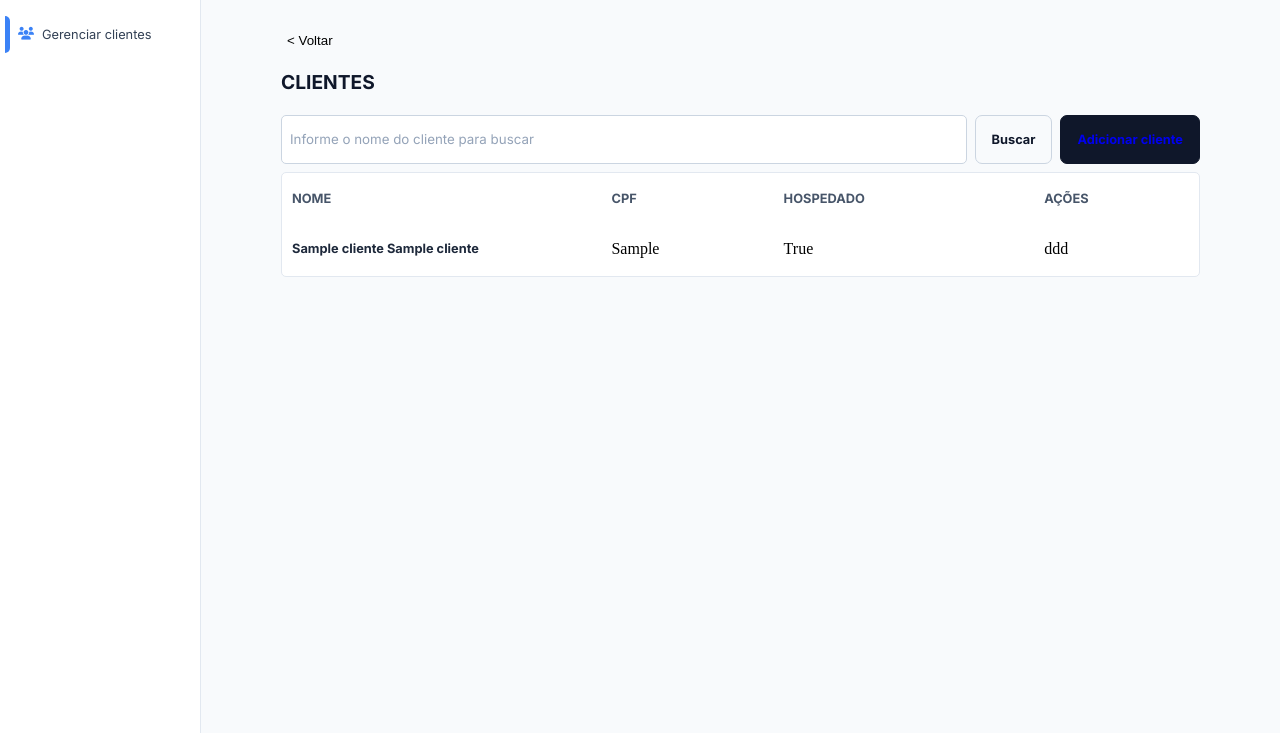
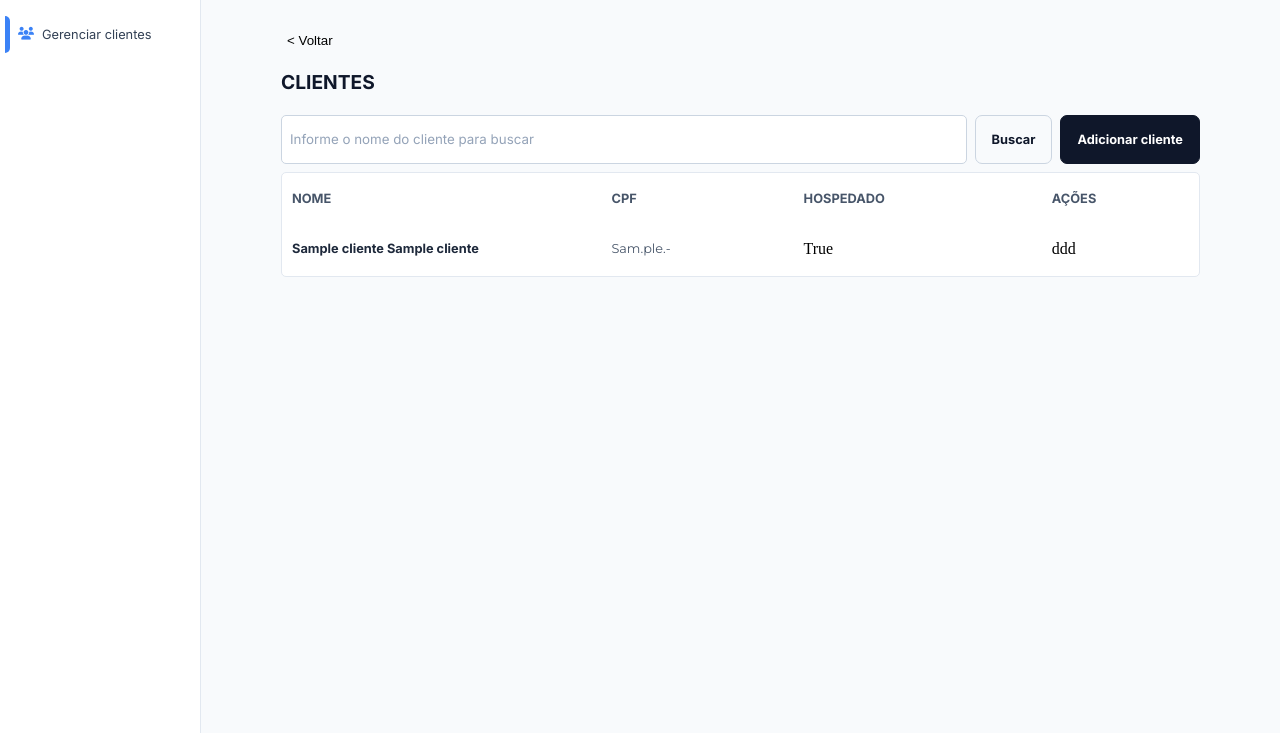
Before and after one commit to Kohlrausch16/sistema_gestao_hotel, a Django app: page /clientes/ in a window 1280 px wide. Shown: the part 67-800 px from the top of the page. Run offline with Django 5.2, Linux system fonts and the light colour scheme; tables that the repository leaves empty hold one stand-in row (values such as "Sample post").

Commit message:
feat: Aplicação máscara sobre o campo CPF

```diff
--- a/hotelaria_app/static/css/formulario.css
+++ b/hotelaria_app/static/css/formulario.css
@@ -64,8 +64,11 @@ label{
     transition: background-color 0.5s;
 }
 
+.botao-confirmar, .botao-confirmar > a{
+    color: #FFFFFF;
+}
+
 .botao-confirmar{
-    color: #FFFFFF;
     background-color: #0F172A;
     border: 1px solid #0F172A;
 }
--- a/hotelaria_app/static/css/tipografias.css
+++ b/hotelaria_app/static/css/tipografias.css
@@ -27,9 +27,16 @@
     font-weight: 700;
 }
 
-.campo-nome-tabela{
+.tabela-fonte-1{
     color: #1E293B;
     font-family: "Inter", sans-serif;
     font-size: 0.8rem;
     font-weight: 700;
 }
+
+.tabela-fonte-2{
+    font-family: "Montserrat", sans-serif;
+    font-weight: 400;
+    font-size: 0.8rem;
+    color: #475569;
+}
--- /dev/null
+++ b/hotelaria_app/static/scripts/aplicarMascaraCpf.js
@@ -0,0 +1,6 @@
+const camposCpf = document.getElementsByClassName("campo-cpf");
+
+for(let elemento of camposCpf){
+    let valorBase = elemento.innerHTML;
+    elemento.innerHTML = `${valorBase.slice(0, 3)}.${valorBase.slice(3, 6)}.${valorBase.slice(6, 9)}-${valorBase.slice(9, 11)}`;
+}
--- a/hotelaria_app/templates/listagem_clientes.html
+++ b/hotelaria_app/templates/listagem_clientes.html
@@ -19,7 +19,7 @@
     <div class="acoes-pagina-container">
         <input class="campo-formulario placeholder-input input-cpf" placeholder="Informe o nome do cliente para buscar" />
         <button class="botao-formulario botao-cancelar">Buscar</button>
-        <button class="botao-formulario botao-confirmar"><a href="{% url "cadastrar_cliente" %}">Adicionar cliente</a></button>
+        <a href="{% url "cadastrar_cliente" %}" class="botao-formulario botao-confirmar">Adicionar cliente</a>
     </div>
 
     <table border="">
@@ -37,9 +37,9 @@
             {% for cliente in clientes %}
 
                 <tr class="item-tabela">
-                    <td class="campo-nome-tabela coluna-nome">{{ cliente.nome }} {{ cliente.sobrenome }}</td>
-                    <td>{{ cliente.cpf }}</td>
-                    <td>{{ True }}</td>
+                    <td class="tabela-fonte-1 coluna-nome">{{ cliente.nome }} {{ cliente.sobrenome }}</td>
+                    <td class="tabela-fonte-2 campo-cpf">{{ cliente.cpf }}</td>
+                    <td class="tabela-fonte-3">{{ True }}</td>
                     <td>
                         ddd
                     </td>
@@ -49,3 +49,7 @@
     </table>
 
 {% endblock %}
+
+{% block arquivos_js %}
+    <script src="{% static 'scripts/aplicarMascaraCpf.js' %}"></script>
+{% endblock %}
```
